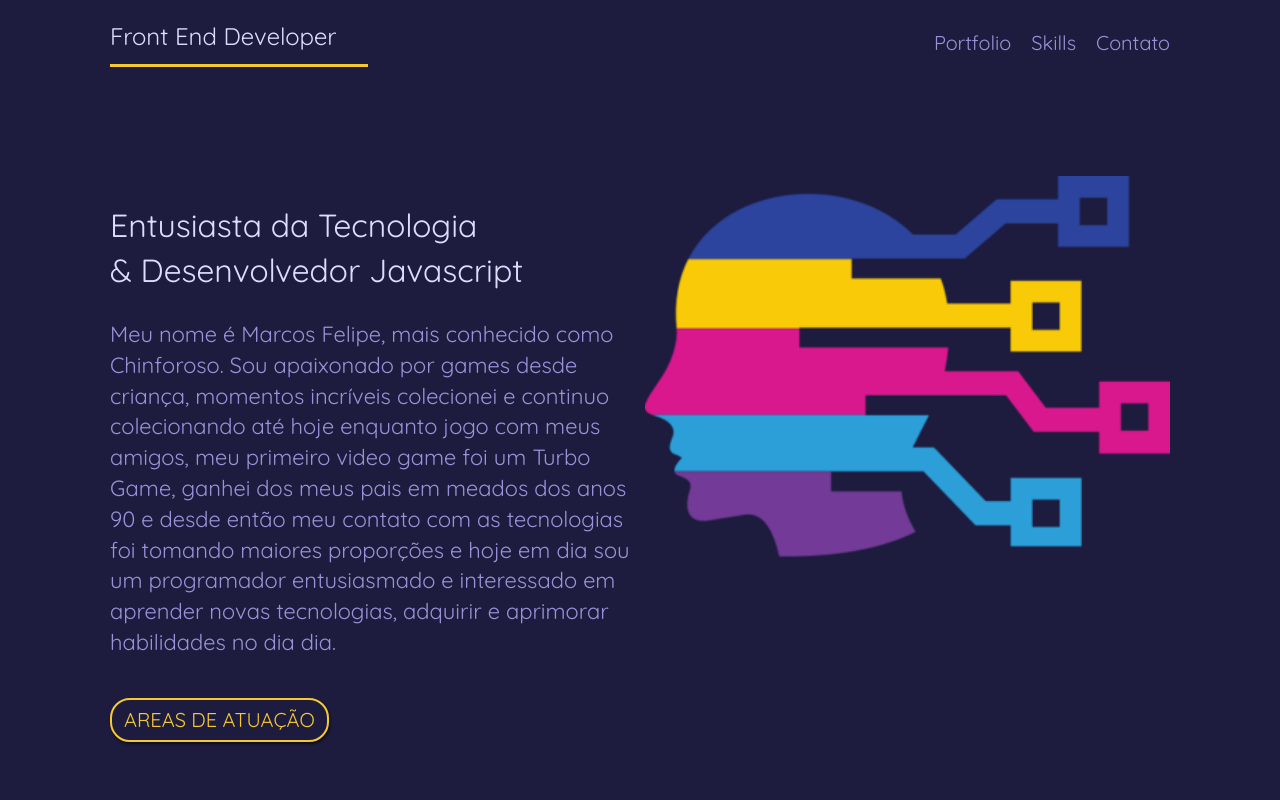
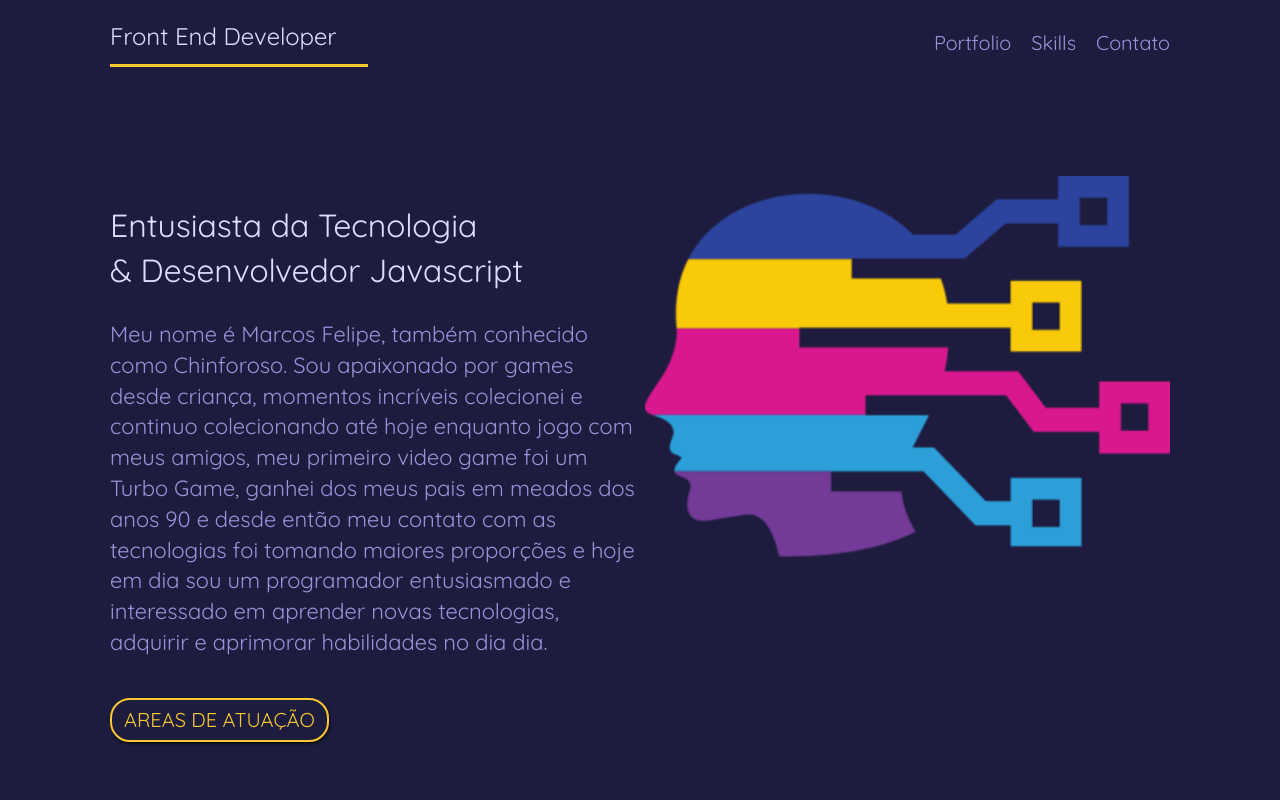
Before and after one commit to marc-os89/marc-os89.github.io, a plain HTML site: page index.html in a window 1280 px wide. Shown: the top 800 px of the page. Drawn offline with Linux system fonts and the light colour scheme.

Commit message:
Update index.html
Atualização do texto de apresentação

```diff
--- a/index.html
+++ b/index.html
@@ -23,7 +23,7 @@
   <div class="welcome-text">
     <h2>Entusiasta da Tecnologia <br /> & Desenvolvedor Javascript</h2>
     <p class="leading">
-      Meu nome é Marcos Felipe, mais conhecido como Chinforoso. Sou apaixonado por games desde criança, momentos incríveis colecionei e
+      Meu nome é Marcos Felipe, também conhecido como Chinforoso. Sou apaixonado por games desde criança, momentos incríveis colecionei e
       continuo colecionando até hoje enquanto jogo com meus amigos, meu primeiro video game foi um Turbo Game,
       ganhei dos meus pais em meados dos anos 90 e desde então meu contato com as tecnologias
       foi tomando maiores proporções e hoje em dia sou um programador entusiasmado e interessado
```
